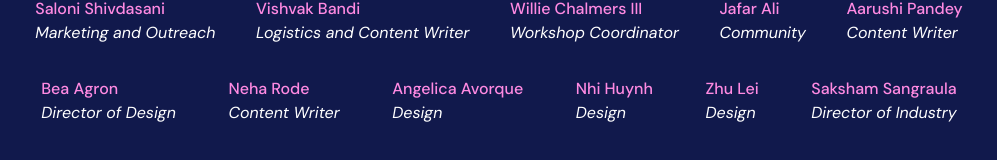
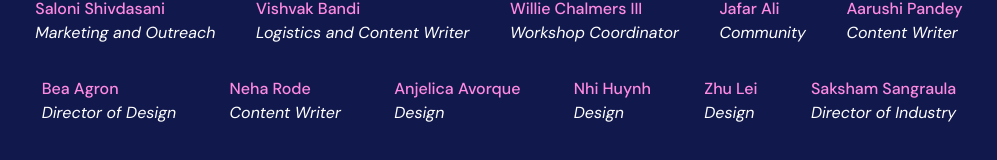
Before and after one commit to acmutd/hacktoberfest-site, a Next.js app: page / in a window 1280 px wide. Shown: the part 5853-6013 px from the top of the page, without its empty margins (141-1138 px from the left). Built offline with nearby package versions, Linux system fonts and the light colour scheme; no server answers.

Commit message:
Fix credits entry for Anjelica

```diff
--- a/credits.ts
+++ b/credits.ts
@@ -55,9 +55,9 @@ const credits = [
     linkedin: 'https://www.linkedin.com/in/neharode/',
   },
   {
-    name: 'Angelica Avorque',
+    name: 'Anjelica Avorque',
     title: 'Design',
-    linkedin: '',
+    linkedin: 'https://www.linkedin.com/in/anjelica-avorque/',
   },
   {
     name: 'Nhi Huynh',
```
